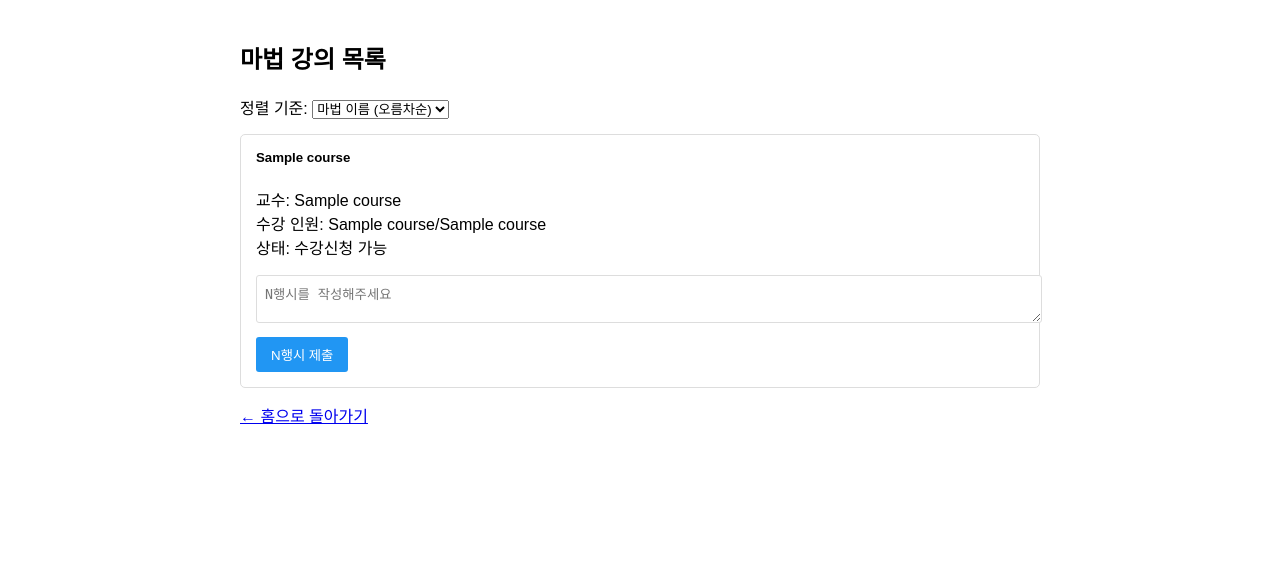
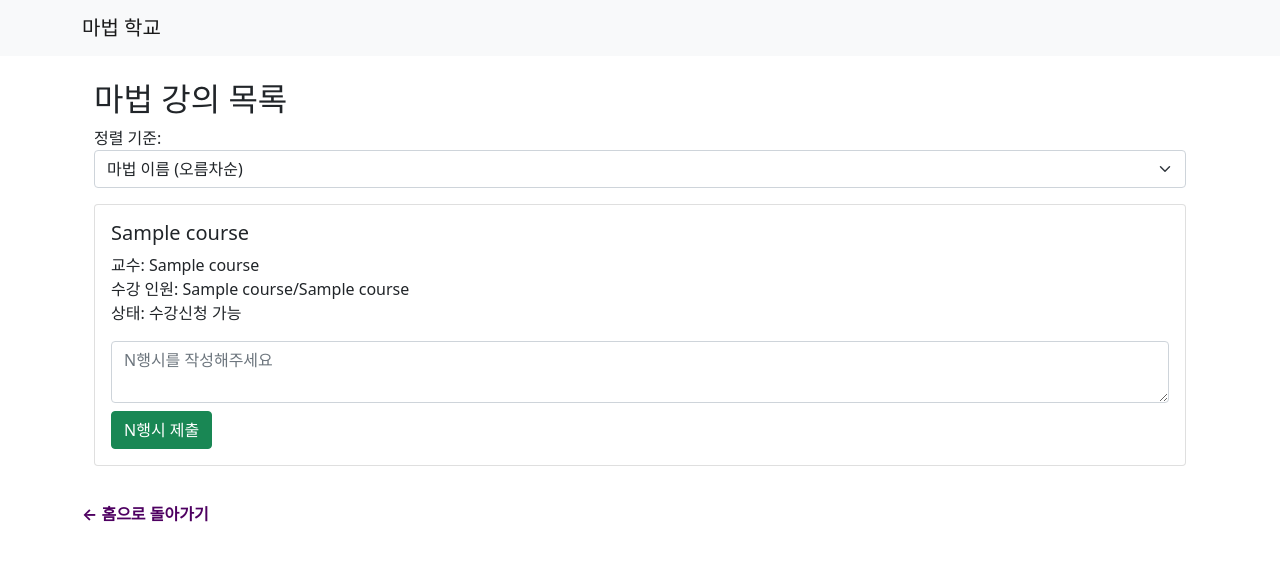
Before and after one commit to haerongnim/2024DBproject, a Flask app: template templates/student/courses.html in a window 1280 px wide. Shown: the top 561 px of the page. Run offline with Flask 3, Linux system fonts and the light colour scheme; the template is opened without the code that fills it: most values are stand-ins (such as "Sample title", 1, 10 or a date in 2020); some libraries are stand-ins or nearby versions.

Commit message:
중복 링크 수정, 수강관련 템플릿 통일성있게 수정

```diff
--- a/templates/base.html
+++ b/templates/base.html
@@ -28,7 +28,7 @@
             </button>
             <div class="collapse navbar-collapse" id="navbarNav">
                 <ul class="navbar-nav">
-                    {% if session['role'] == 'Student' %}
+                    {% if session['role'] == 'Student' and request.endpoint != 'view_my_courses' %}
                         <li class="nav-item">
                             <a class="nav-link" href="{{ url_for('view_my_courses') }}">내 수강 강좌</a>
                         </li>
--- a/templates/student/courses.html
+++ b/templates/student/courses.html
@@ -1,43 +1,12 @@
-<!DOCTYPE html>
-<html>
-<head>
-    <title>마법 강의 목록</title>
-    <style>
-        body { font-family: Arial, sans-serif; max-width: 800px; margin: 0 auto; padding: 20px; }
-        .sort-controls { margin-bottom: 20px; }
-        .card {
-            border: 1px solid #ddd;
-            border-radius: 5px;
-            margin-bottom: 15px;
-            padding: 15px;
-        }
-        .card-title { margin-top: 0; }
-        .btn {
-            padding: 8px 15px;
-            border: none;
-            border-radius: 3px;
-            cursor: pointer;
-        }
-        .btn-primary { background-color: #4e0061; color: white; }
-        .btn-secondary { background-color: #9e9e9e; color: white; }
-        .btn-success { background-color: #2196F3; color: white; }
-        .form-control {
-            width: 100%;
-            padding: 8px;
-            margin-bottom: 10px;
-            border: 1px solid #ddd;
-            border-radius: 3px;
-        }
-        .mb-2 { margin-bottom: 10px; }
-        .mb-3 { margin-bottom: 15px; }
-    </style>
-</head>
-<body>
+{% extends 'base.html' %}
+
+{% block content %}
+<div class="container mt-4">
     <h2>마법 강의 목록</h2>
 
-    <div class="sort-controls mb-3">
+    <div class="mb-3">
         <label>정렬 기준:</label>
-        <select id="sortSelect" onchange="updateSort(this.value)">
+        <select id="sortSelect" class="form-select" onchange="updateSort(this.value)">
             <option value="magic_name_asc" {% if sort_by == 'magic_name_asc' %}selected{% endif %}>마법 이름 (오름차순)</option>
             <option value="magic_name_desc" {% if sort_by == 'magic_name_desc' %}selected{% endif %}>마법 이름 (내림차순)</option>
             <option value="professor_asc" {% if sort_by == 'professor_asc' %}selected{% endif %}>교수 이름 (오름차순)</option>
@@ -73,10 +42,11 @@
         </div>
         {% endfor %}
     </div>
+</div>
 
 <script>
 function updateSort(value) {
-            window.location.href = `/student/courses?sort=${value}`;
+    window.location.href = "{{ url_for('view_courses') }}?sort=" + value;
 }
 
 function enrollCourse(magicId) {
@@ -111,5 +81,4 @@
 }
 </script>
 <a href="{{ url_for('home') }}" class="back-link">← 홈으로 돌아가기</a>
-</body>
-</html>
+{% endblock %}
```
Also changed, not shown: 1 other file. Lines whose indentation alone changed are shown as unchanged.
